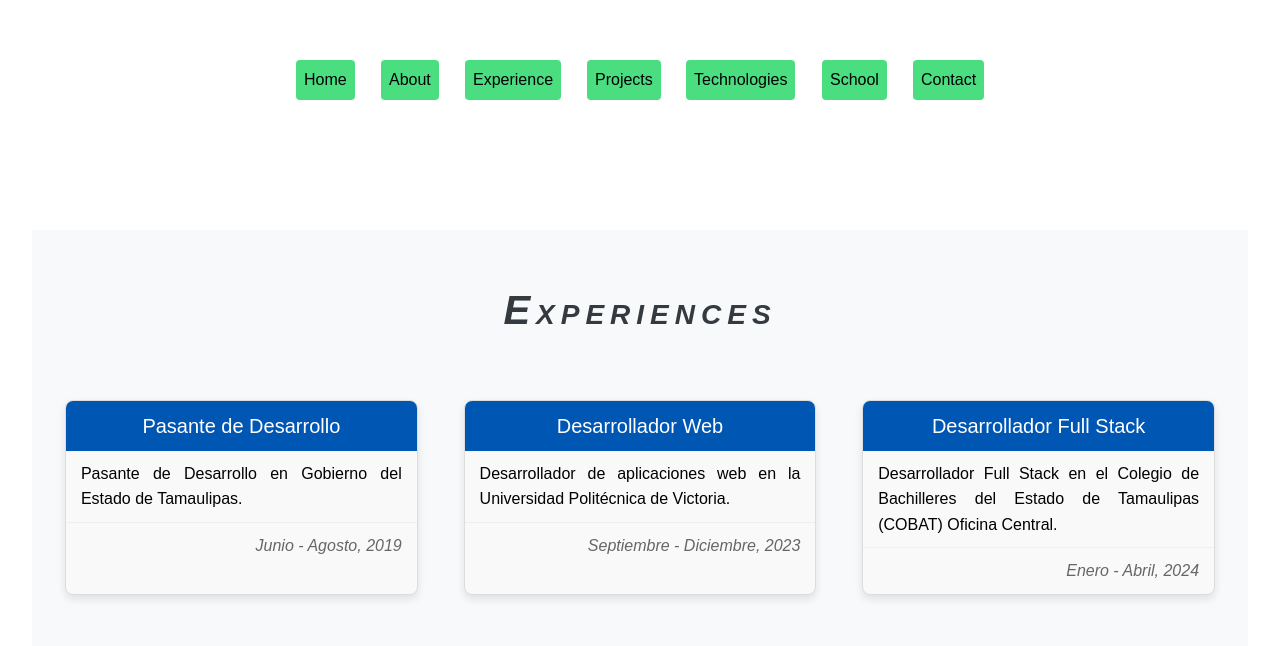
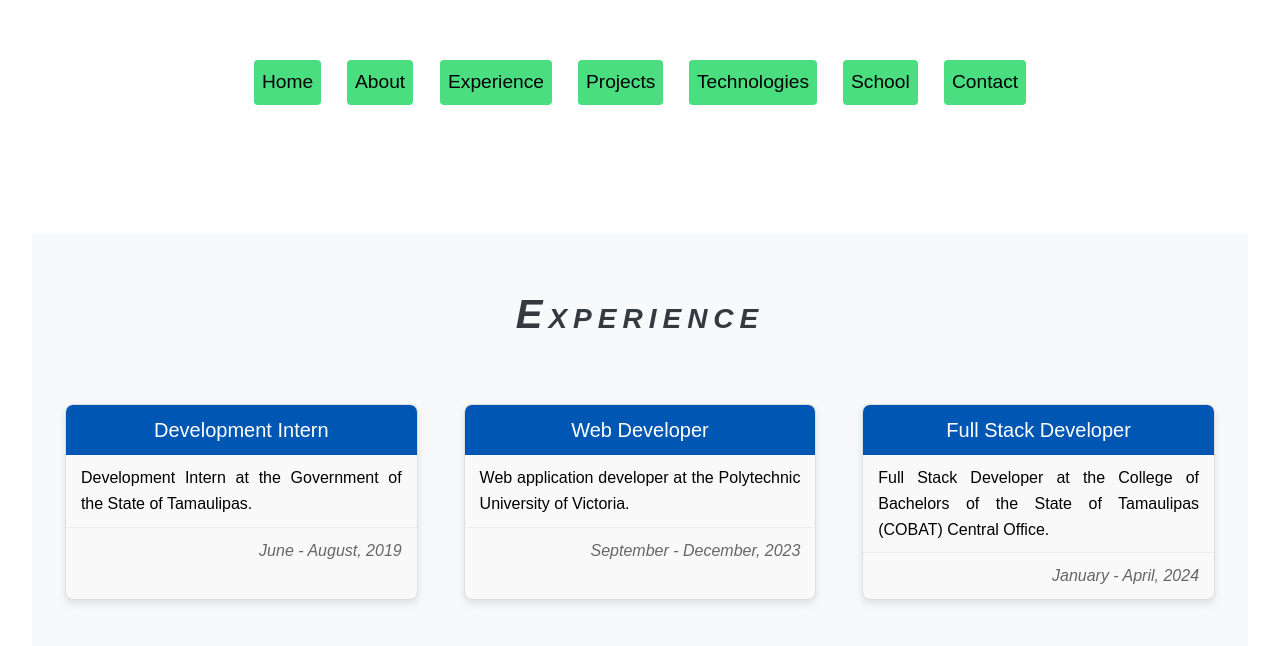
Before and after one commit to Andrik0711/portafolio, a Vue app: page /experience in a window 1280 px wide. Shown: the top 646 px of the page. Built offline with nearby package versions, Linux system fonts and the light colour scheme; what @midudev/tailwind-animations would draw is missing.

Commit message:
Traductions

```diff
--- a/src/components/TheCertificate.vue
+++ /dev/null
@@ -1,60 +0,0 @@
-<template>
-    <section id="TheCertificate">
-        <h2 id="demoFont" class="animate-blurred-fade-in text-center">My certifications</h2>
-        <div class="certificates">
-            <div class="certificate" v-for="certificate in certificates" :key="certificate.id">
-                <h3 class="text-center">{{ certificate.title }}</h3>
-                <p class=" text-justify" >{{ certificate.description }}</p>
-                <p>{{ certificate.date }}</p>
-            </div>
-        </div>
-    </section>
-</template>
-
-<script>
-export default {
-    name: 'TheCertificate',
-    data() {
-        return {
-            certificates: [
-                {
-                    id: 1,
-                    title: 'Desarrollo de Aplicaciones Web',
-                    description: 'Curso de Desarrollo de Aplicaciones Web en la Universidad Politécnica de Victoria.',
-                    date: '2023'
-                },
-                {
-                    id: 2,
-                    title: 'Desarrollo de Aplicaciones Móviles',
-                    description: 'Curso de Desarrollo de Aplicaciones Móviles en la Universidad Politécnica de Victoria.',
-                    date: '2023'
-                },
-                {
-                    id: 3,
-                    title: 'Desarrollo de Aplicaciones Móviles con React Native',
-                    description: 'Curso de Desarrollo de Aplicaciones Móviles con React Native en la Universidad Politécnica de Victoria.',
-                    date: '2023'
-                },
-                {
-                    id: 4,
-                    title: 'Desarrollo de Aplicaciones Web con React',
-                    description: 'Curso de Desarrollo de Aplicaciones Web con React en la Universidad Politécnica de Victoria.',
-                    date: '2023'
-                },
-                {
-                    id: 5,
-                    title: 'Desarrollo de Aplicaciones Web con VueJS',
-                    description: 'Curso de Desarrollo de Aplicaciones Web con VueJS en la Universidad Politécnica de Victoria.',
-                    date: '2023'
-                },
-                {
-                    id: 6,
-                    title: 'Desarrollo de Aplicaciones Web con Angular',
-                    description: 'Curso de Desarrollo de Aplicaciones Web con Angular en la Universidad Politécnica de Victoria.',
-                    date: '2023'
-                }
-            ]
-        }
-    }
-}
-</script>
--- a/src/components/TheContact.vue
+++ b/src/components/TheContact.vue
@@ -1,21 +1,21 @@
 <template>
     <section id="contact" class="contact mt-10">
         <div class="container">
-            <h2 class="section-title">Contacto</h2>
+            <h2 class="section-title">Contact</h2>
             <div class="contact__content">
                 <div class="contact__item">
-                    <h3 class="contact__title">Teléfono</h3>
+                    <h3 class="contact__title">Phone</h3>
                     <p class="contact__text">+52 834-145-0917</p>
                 </div>
                 <div class="contact__item">
-                    <h3 class="contact__title">Correo</h3>
+                    <h3 class="contact__title">Email</h3>
                     <p class="contact__text">
                         <a href="mailto:contacto@example.com">mtzrdz19.jandrik71@gmail.com</a>
                     </p>
                 </div>
                 <div class="contact__item">
-                    <h3 class="contact__title">Dirección</h3>
-                    <p class="contact__text">Tamaulipas, México</p>
+                    <h3 class="contact__title">Address</h3>
+                    <p class="contact__text">Ciudad Victoria, Tamaulipas, México</p>
                 </div>
                 <div class="contact__item">
                     <h3 class="contact__title">LinkedIn</h3>
@@ -25,7 +25,7 @@
                             target="_blank"
                             class="contact__link"
                         >
-                            Visitar perfil
+                            Visit profile
                         </a>
                     </p>
                 </div>
@@ -37,7 +37,7 @@
                             target="_blank"
                             class="contact__link"
                         >
-                            Visitar perfil
+                            Visit profile
                         </a>
                     </p>
                 </div>
--- a/src/components/TheExperiences.vue
+++ b/src/components/TheExperiences.vue
@@ -1,6 +1,6 @@
 <template>
     <section id="TheExperiences">
-        <h2 id="demoFont" class="animate-blurred-fade-in text-center">Experiences</h2>
+        <h2 id="demoFont" class="animate-blurred-fade-in text-center">Experience</h2>
         <div class="experiences">
             <div class="experience" v-for="experience in experiences" :key="experience.id">
                 <h3 class="text-center">{{ experience.title }}</h3>
@@ -19,21 +19,21 @@ export default {
             experiences: [
                 {
                     id: 1,
-                    title: 'Pasante de Desarrollo',
-                    description: 'Pasante de Desarrollo en Gobierno del Estado de Tamaulipas.',
-                    date: 'Junio - Agosto, 2019'
+                    title: 'Development Intern',
+                    description: 'Development Intern at the Government of the State of Tamaulipas.',
+                    date: 'June - August, 2019'
                 },
                 {
                     id: 2,
-                    title: 'Desarrollador Web',
-                    description: 'Desarrollador de aplicaciones web en la Universidad Politécnica de Victoria.',
-                    date: 'Septiembre - Diciembre, 2023'
+                    title: 'Web Developer',
+                    description: 'Web application developer at the Polytechnic University of Victoria.',
+                    date: 'September - December, 2023'
                 },
                 {
                     id: 3,
-                    title: 'Desarrollador Full Stack',
-                    description: 'Desarrollador Full Stack en el Colegio de Bachilleres del Estado de Tamaulipas (COBAT) Oficina Central.',
-                    date: 'Enero - Abril, 2024'
+                    title: 'Full Stack Developer',
+                    description: 'Full Stack Developer at the College of Bachelors of the State of Tamaulipas (COBAT) Central Office.',
+                    date: 'January - April, 2024'
                 }
             ]
         }
--- a/src/components/TheSchool.vue
+++ b/src/components/TheSchool.vue
@@ -1,6 +1,6 @@
 <template>
     <section id="TheSchool">
-        <h2 id="demoFont" class="animate-blurred-fade-in text-center">Educación</h2>
+        <h2 id="demoFont" class="animate-blurred-fade-in text-center">Education</h2>
         <div class="schools">
             <div class="school" v-for="school in schools" :key="school.id">
                 <h3 class="text-center">{{ school.title }}</h3>
@@ -19,20 +19,20 @@ export default {
             schools: [
                 {
                     id: 1,
-                    title: 'Ingeniería en Tecnologías de la Información',
-                    description: 'UNIVERSIDAD POLITÉCNICA DE VICTORIA.',
-                    date: 'Abril, 2024'
+                    title: 'Information Technology Engineering',
+                    description: 'POLYTECHNIC UNIVERSITY OF VICTORIA.',
+                    date: 'April, 2024'
                 },
                 {
                     id: 2,
-                    title: 'Técnico en Programación',
-                    description: 'CENTRO DE BACHILLERATO TECNOLÓGICO INDUSTRIAL Y DE SERVICIOS NO. 119',
-                    date: 'Agosto, 2020'
+                    title: 'Technician in Programming',
+                    description: 'INDUSTRIAL AND SERVICES TECHNOLOGICAL BACCALAUREATE CENTER NO. 119',
+                    date: 'August, 2020'
                 },
                 {
                     id: 3,
-                    title: 'Curso de Desarrollo de Aplicaciones Web',
-                    description: 'Universidad Politécnica de Victoria.',
+                    title: 'Web Application Development Course',
+                    description: 'Polytechnic University of Victoria.',
                     date: '2023'
                 }
             ]
--- a/src/components/TheTechnologies.vue
+++ b/src/components/TheTechnologies.vue
@@ -1,6 +1,6 @@
 <template>
     <section id="TheTecnologies">
-        <h2 id="demoFont" class="animate-blurred-fade-in text-center">Conocimiento</h2>
+        <h2 id="demoFont" class="animate-blurred-fade-in text-center">knowledge</h2>
         <div class="tecnologies">
             <div class="tecnology" v-for="tecnology in tecnologies" :key="tecnology.id">
                 <h3 class="text-center">{{ tecnology.title }}</h3>
--- a/src/style.css
+++ b/src/style.css
@@ -46,6 +46,7 @@ body {
     justify-content: center;
     gap: 10px;
     margin-top: 20px;
+    font-size: larger;
 }
 
 /* Experiencias */
```
Also changed, not shown: src/components/TheProjects.vue (+12 -12 lines).
